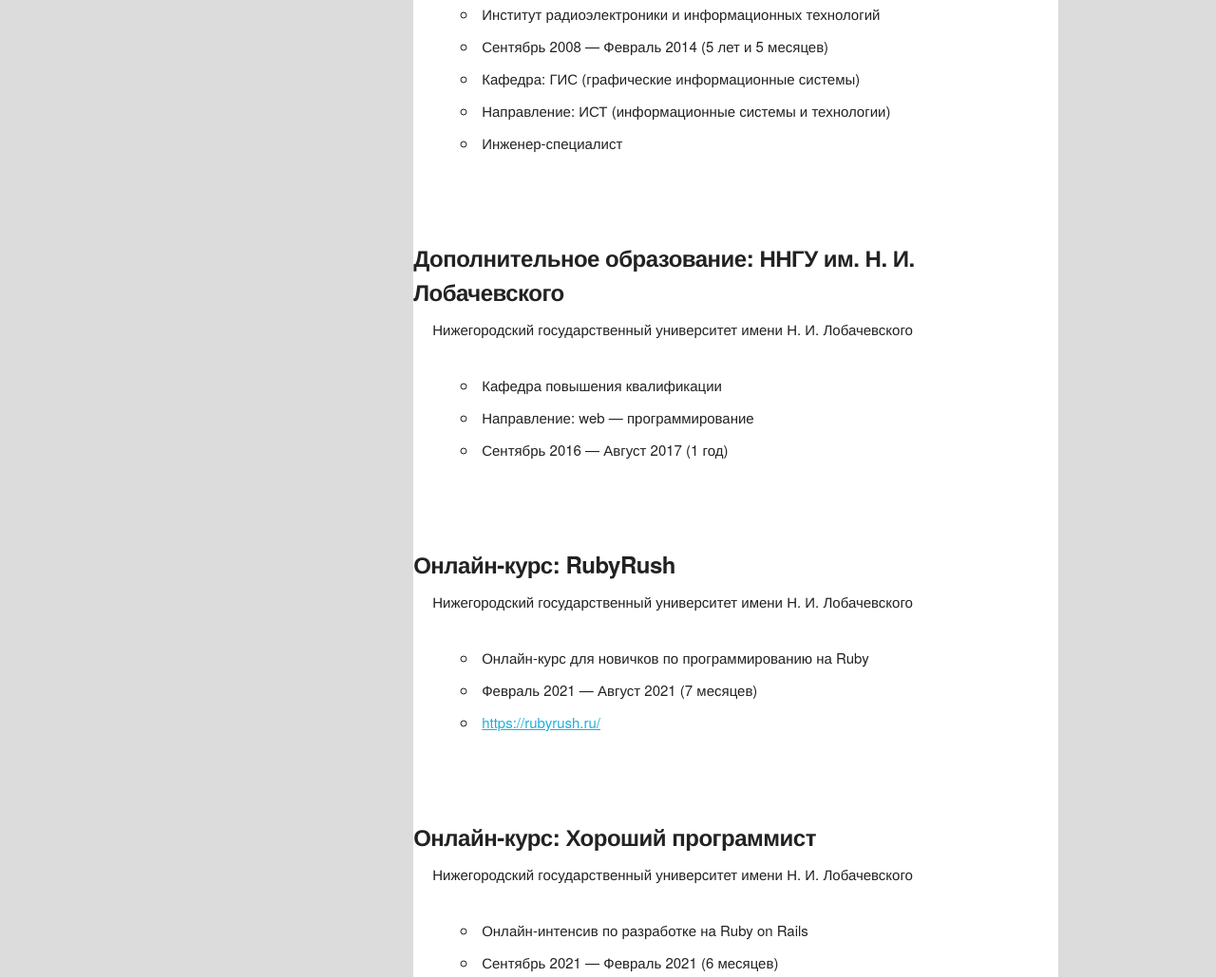
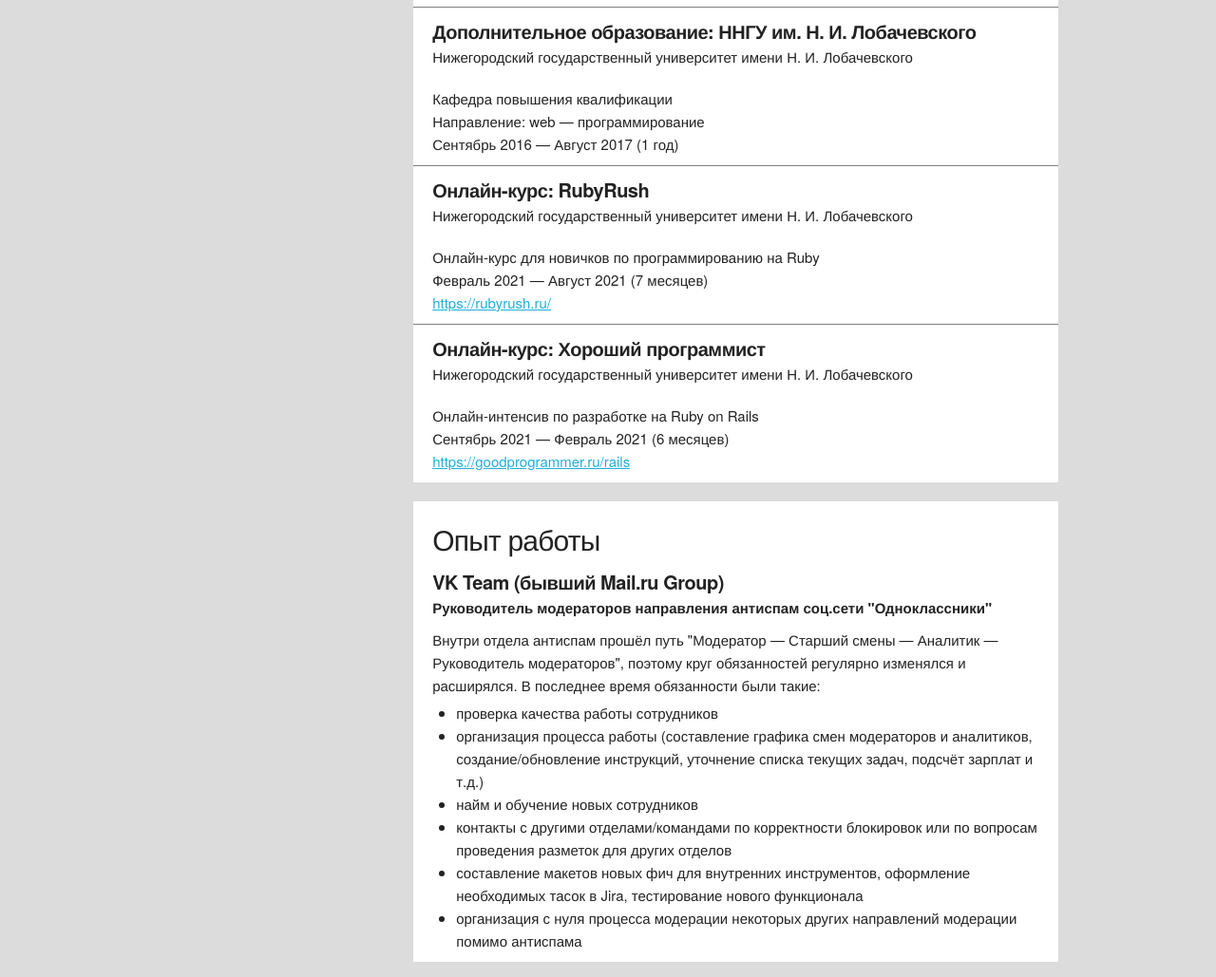
Before and after one commit to MinasMorgulNazgul/cv, a plain HTML site: page index.html in a window 1280 px wide. Shown: the part 985-2014 px from the top of the page at 95% size. Drawn offline with Linux system fonts and the light colour scheme.

Commit message:
Update skeleton.css

```diff
--- a/css/skeleton.css
+++ b/css/skeleton.css
@@ -11,15 +11,31 @@
   float: left;
   box-sizing: border-box; }
 
+.with_margin_left { margin-left: 5px; margin-top: -10px; padding-bottom: 10px; }
+
 .block_with_info { max-width: 100%; box-sizing: border-box; background-color: white; margin-top: 20px; }
 
-.with_border_bottom { border-bottom: 1px solid gray; margin-bottom: 0px;  }
+.with_border_bottom { border-bottom: 1px solid gray; margin-bottom: 0px; }
+
+.with_border_top { border-top: 1px solid gray; border-width: 100%; margin-top: 10px; }
 
 .with_margin_bottom { margin-bottom: 20px; }
 
+.with_small_margin_bottom { margin-bottom: 5px; margin-left: 10px; }
+
 .infinity_height {  }
 
+.without_padding { padding: 0px; margin-left:20px; }
+
+.without_padding_and_margin { padding: 0px; margin-left:0px; }
+
+.with_padding_bottom { padding: 0px; padding-bottom: 10px; margin-left:20px; }
+
+.with_padding_bottom_and_top { padding: 0px; padding-top: 10px; padding-bottom: 10px; margin-left:20px; }
+
 .indent_in_the_middle.column    { width: 2%; }
+
+.with_circle_inside { list-style: disc; }
 
 /* For devices larger than 549px */
 @media (min-width: 1200px) {
@@ -134,7 +150,7 @@ h1 { font-size: 4.0rem; line-height: 1.2;  letter-spacing: -.1rem;}
 h2 { font-size: 3.6rem; line-height: 1.25; letter-spacing: -.1rem; margin-left:20px; margin-top:10px; }
 h3 { font-size: 3.0rem; line-height: 1.3;  letter-spacing: -.1rem; }
 h4 { font-size: 2.4rem; line-height: 1.35; letter-spacing: -.08rem; margin-left:20px; margin-top:0px; padding-top:20px;}
-h5 { font-size: 1.8rem; line-height: 1.5;  letter-spacing: -.05rem; }
+h5 { font-size: 1.5rem; line-height: 1.5;  letter-spacing: -.05rem; margin-left:20px; margin-top:10px;}
 h6 { font-size: 1.5rem; line-height: 1.6;  letter-spacing: 0; }
 
 /* Larger than phablet */
@@ -143,7 +159,7 @@ h6 { font-size: 1.5rem; line-height: 1.6;  letter-spacing: 0; }
   h2 { font-size: 4.2rem; }
   h3 { font-size: 3.6rem; }
   h4 { font-size: 3.0rem; }
-  h5 { font-size: 2.4rem; }
+  h5 { font-size: 2.0rem; }
   h6 { font-size: 1.5rem; }
 }
 
@@ -287,16 +303,16 @@ label > .label-body {
 
 /* Lists
 –––––––––––––––––––––––––––––––––––––––––––––––––– */
-ul {
-  list-style: circle inside; }
+ul { list-style: none;
+   }
 ol {
   list-style: decimal inside; }
 ol, ul {
-  margin-left:10px;
+  margin-left:-20px;
   margin-right:0px;
-  margin-top: 0px;
+  margin-top: 20px;
   margin-bottom: 0px;
-  padding-bottom: 10px; }
+  padding-bottom: 0px; }
 ul ul,
 ul ol,
 ol ol,
@@ -304,7 +320,7 @@ ol ul {
   margin: 1.5rem 0 1.5rem 3rem;
   font-size: 90%; }
 li {
-  margin-bottom: 1rem; }
+  margin-bottom: 0rem; }
 
 
 /* Code
@@ -357,7 +373,7 @@ p,
 ul,
 ol,
 form {
-  margin-bottom: 2.5rem; }
+  margin-bottom: 0rem; }
 
 
 /* Utilities
```
